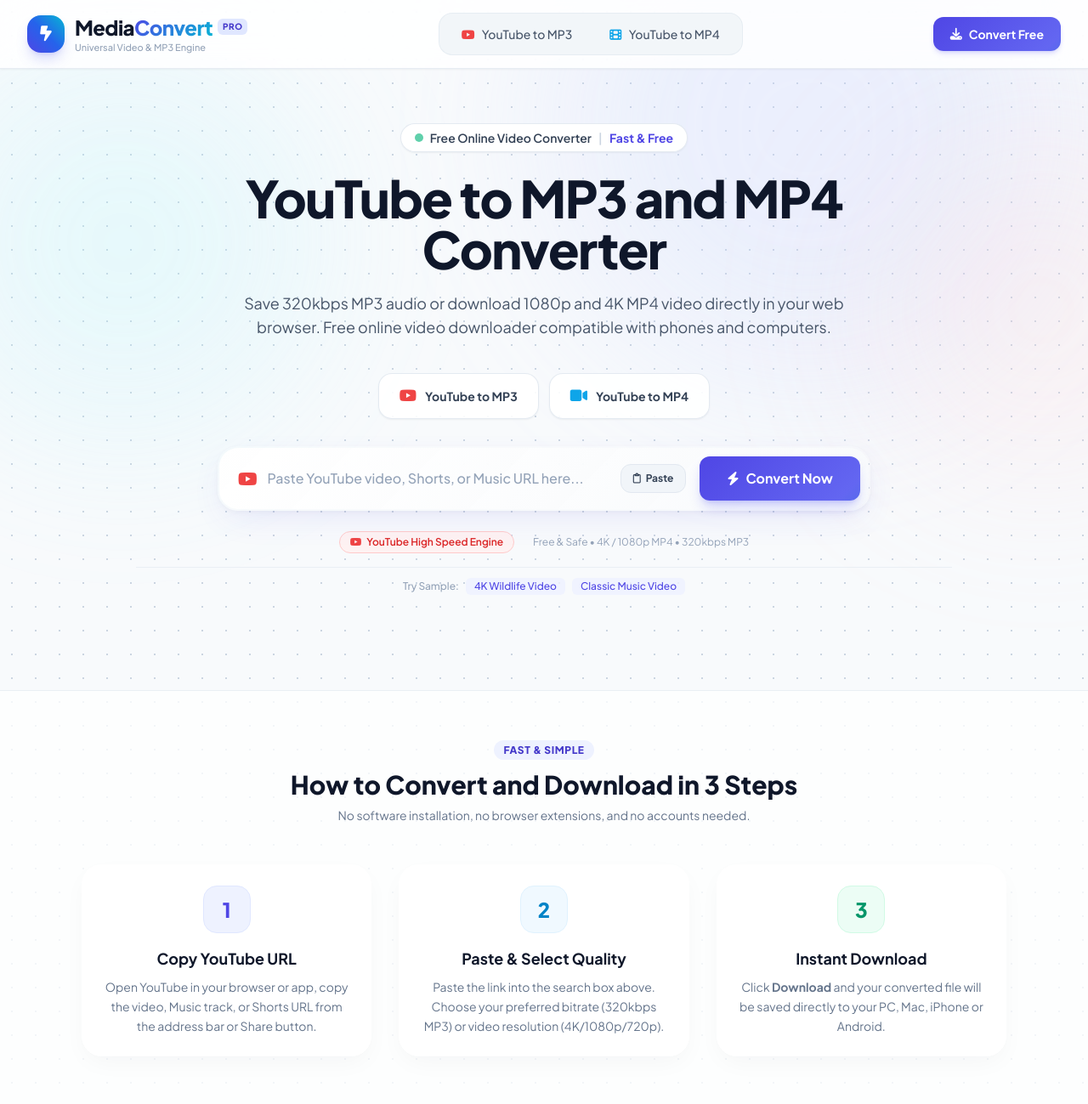
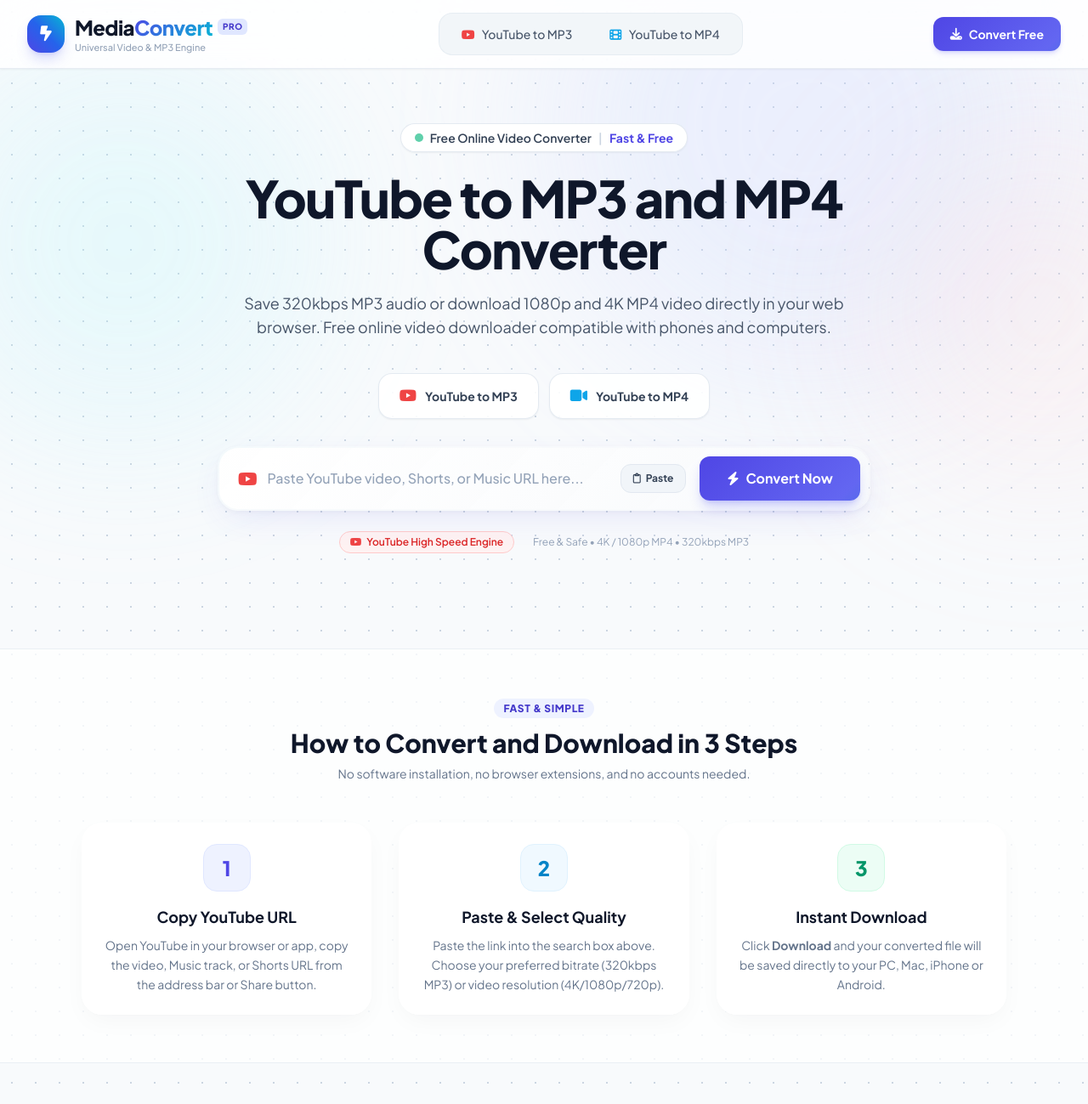
Before and after one commit to julianebaierr-gif/Youtube-mo3, a FastAPI app: page / in a window 1280 px wide; the page is wider, and only the part inside the window is pictured. Shown: the top 1299 px of that part at 85% size. Run offline with FastAPI, Linux system fonts and the light colour scheme; some libraries are stand-ins or nearby versions.

Commit message:
chore: remove Try Sample test buttons from hero section

```diff
--- a/templates/index.html
+++ b/templates/index.html
@@ -469,12 +469,7 @@
                 </div>
             </div>
 
-            <!-- Sample Test URLs -->
-            <div class="mt-4 pt-3 border-t border-slate-200/60 flex items-center justify-center gap-2 flex-wrap text-xs text-slate-400">
-                <span class="font-medium">Try Sample:</span>
-                <button class="sample-url-btn text-indigo-600 hover:underline bg-indigo-50/80 px-2.5 py-0.5 rounded-md font-medium" data-url="https://www.youtube.com/watch?v=sRWcJrMTtMI">4K Wildlife Video</button>
-                <button class="sample-url-btn text-indigo-600 hover:underline bg-indigo-50/80 px-2.5 py-0.5 rounded-md font-medium" data-url="https://www.youtube.com/watch?v=dQw4w9WgXcQ">Classic Music Video</button>
-            </div>
+
 
         </section>
 
```
